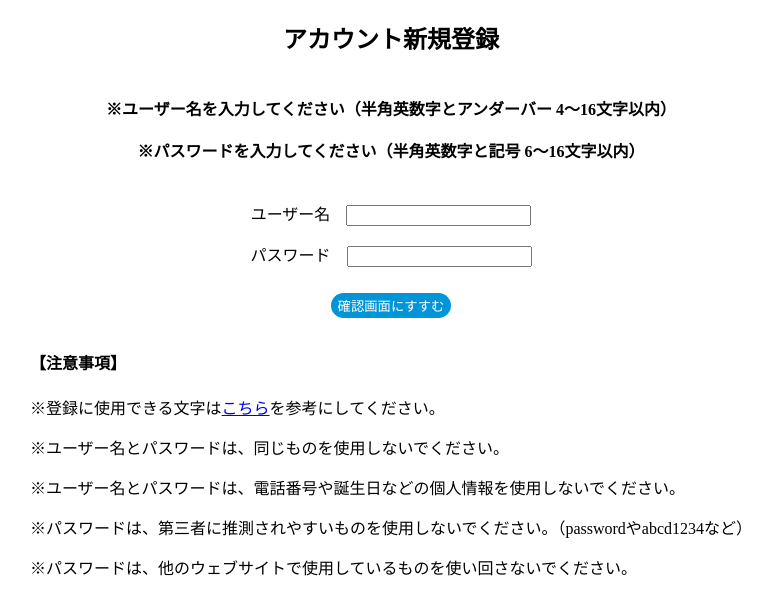
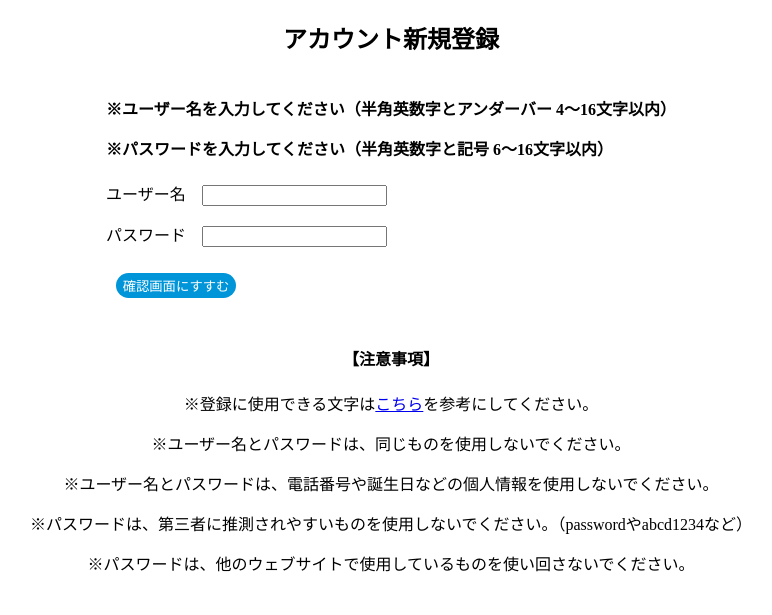
Before and after one commit to Gomenii/board, a PHP site: page /board/account_reg.php in a window 1280 px wide. Shown: the part 60-675 px from the top of the page, without its empty margins (249-1021 px from the left). Run offline with PHP 8.4, Linux system fonts and the light colour scheme.

Commit message:
Fix: class

```diff
--- a/account_reg.php
+++ b/account_reg.php
@@ -150,10 +150,11 @@ if (!isset($errors)) {
         </div>
 
         <div class="content">
-            <form class="content_center" action="" method="POST">
-                <h4><?php foreach ($errors as $error) {
-                        echo $error . '<br>' . '<br>';
-                    } ?></h4>
+            <h4><?php foreach ($errors as $error) {
+                    echo '<p>' . $error . '</p>';
+                } ?></h4>
+
+            <form action="" method="POST">
                 <input type="hidden" name="token" value="<?php echo $_SESSION['csrfToken'] ?>">
                 <p>ユーザー名　<input type="text" name="name" value="<?php if (isset($_POST['name'])) {
                                                                     echo htmlsc($_POST['name']);
@@ -163,6 +164,9 @@ if (!isset($errors)) {
                                                                 } ?>"></p>
                 <p><input class="btn btn_blue" type="submit" name="account_reg_btn" value="確認画面にすすむ"></p>
             </form>
+        </div>
+
+        <div class="content_left">
             <h4>【注意事項】</h4>
             <p>※登録に使用できる文字は<a href="account_reg_str.php" target="_blank" rel="noopener noreferrer">こちら</a>を参考にしてください。</p>
             <p>※ユーザー名とパスワードは、同じものを使用しないでください。</p>
--- a/account_reg_cfm.php
+++ b/account_reg_cfm.php
@@ -89,7 +89,7 @@ if (!empty($_POST)) {
         </div>
 
         <div class="content">
-            <form class="content_center" action="" method="POST">
+            <form action="" method="POST">
                 <h4>下記の内容でアカウントを登録します。</h4>
                 <input type="hidden" name="token" value="<?php echo $_SESSION['csrfToken'] ?>">
                 <p>ユーザー名 : <?php echo $_SESSION['newName']; ?></p>
--- a/account_reg_cpl.php
+++ b/account_reg_cpl.php
@@ -60,10 +60,8 @@ if (isset($_SESSION['loginName'])) {
         </div>
 
         <div class="content">
-            <div class="content_center">
                 <h4>アカウントを登録しました。</h4>
                 <p>※ブラウザの戻るボタンなどで、前の画面に戻らないでください。</p>
-            </div>
         </div>
 
         <div class="bottom">
```
